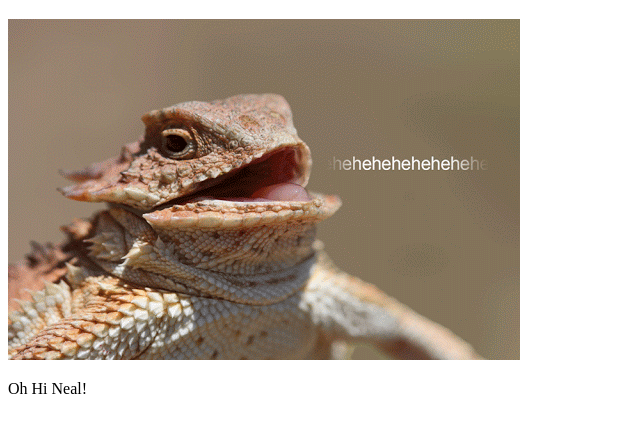
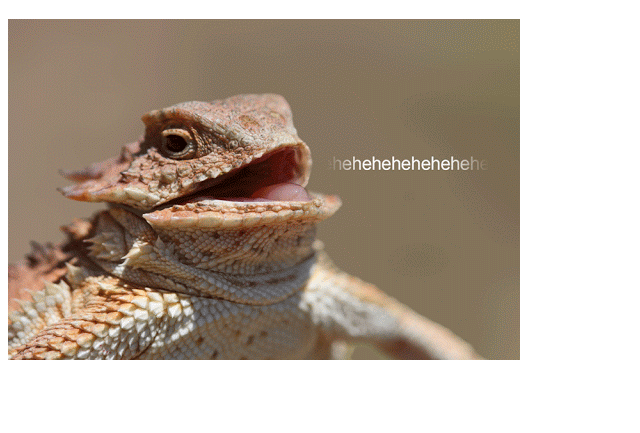
Before and after one commit to Morgantheplant/iguanabana.github.io, a plain HTML site: page index.html in a window 1280 px wide. Shown: the part 61-494 px from the top of the page, without its empty margins (0-640 px from the left). Drawn offline with Linux system fonts and the light colour scheme.

Commit message:
update text

```diff
--- a/index.html
+++ b/index.html
@@ -12,6 +12,5 @@
 <body>
     <h1>Iguanábana...</h1>
   <img src="./hue.gif" alt="huehuehue" />
-  <p> Oh Hi Neal!</p>
 </body>
 </html>
```
